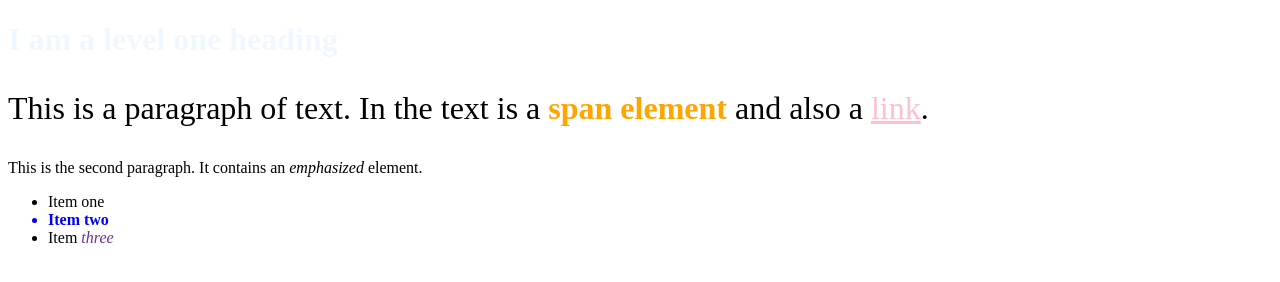
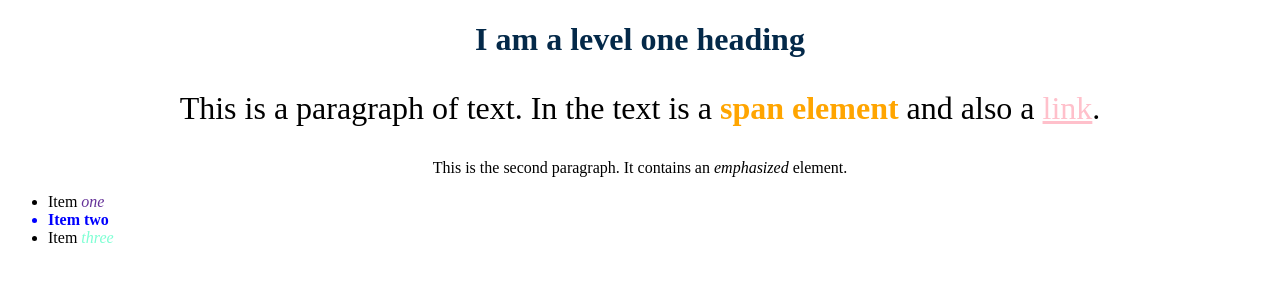
Before and after one commit to MIYLam/MIYLam.github.io, a plain HTML site: page learncss/csslearning.html in a window 1280 px wide. Drawn offline with Linux system fonts and the light colour scheme.

Commit message:
start on some styling

```diff
--- a/learncss/csslearning.html
+++ b/learncss/csslearning.html
@@ -21,9 +21,9 @@
     </p>
 
     <ul>
-      <li>Item one</li>
+      <li>Item <em> one</em> </li>
       <li class="special">Item two</li> <!--Soecial class being used to help stylesheet identify what will be changes -->
-      <li>Item <em>three</em></li>
+      <li>Item <em id="coolthing">three</em></li>
     </ul>
   </body>
 </html>
--- a/learncss/styles.css
+++ b/learncss/styles.css
@@ -1,10 +1,13 @@
-
+p,
+h1 {
+  text-align: center;
+}
 h1 {
     color: red;
   }
 
 h1 {
-  color: aliceblue;
+  color: rgb(4, 41, 73); /* this opne appears over the first onedue to cascading priority */
 }
 
 /* Stylying based on classes, where different elements ccan be styled differently based on their class*/
@@ -22,6 +25,9 @@ li em {
   font-size: 23;
 
 }
+#coolthing{
+  color: aquamarine;
+}
 
 h1 + p {
   font-size: 200%;
--- a/scripts/learning.js
+++ b/scripts/learning.js
@@ -31,7 +31,6 @@ let admin = name;
 let boolFromQuestionMark = (name == "John") ? true:false;
 alert(boolFromQuestionMark);
 
-
 if ("0"){ //Will be interpreted as false if string is empty, and is not converted to the 0 number here
     let message = "Type conversion";
     alert(message);
```
Also changed, not shown: index.html (+5 -2 lines), styles/indexstyle.css (added, +10 -0 lines).
